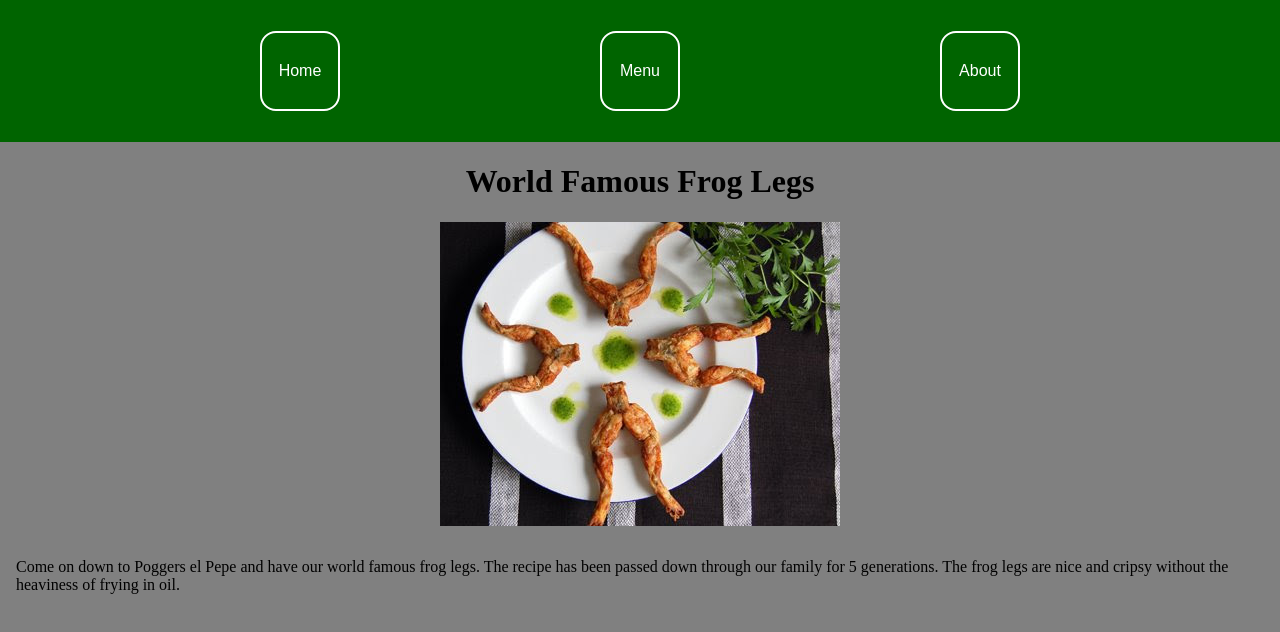
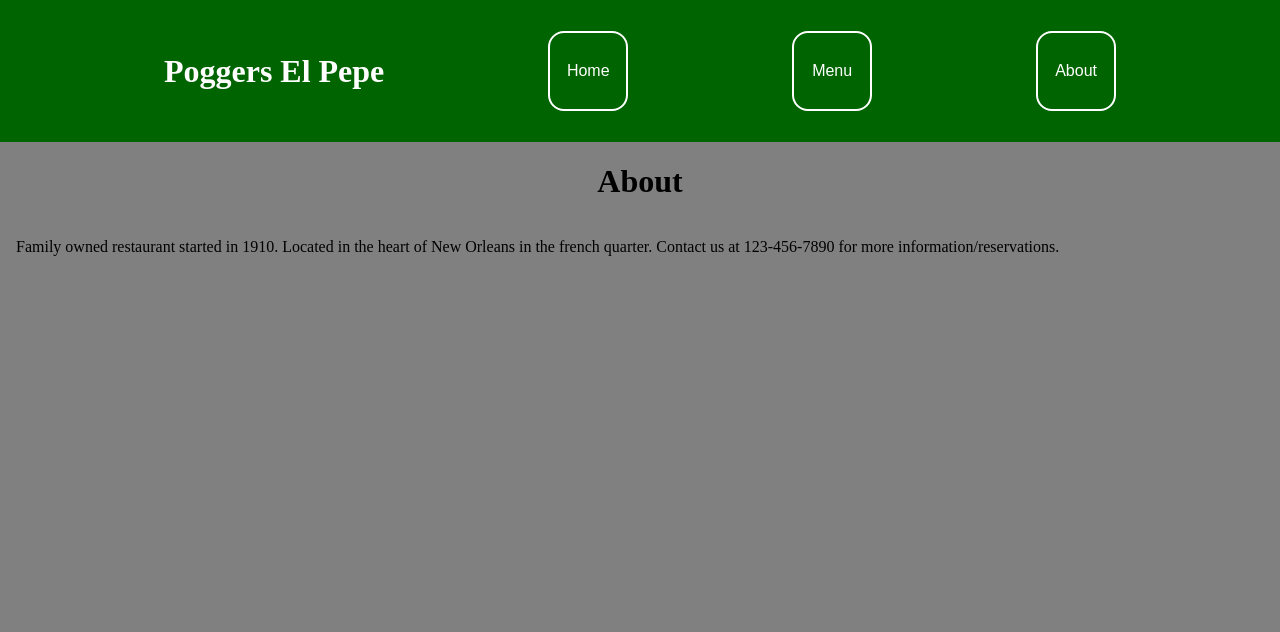
Before and after one commit to Adonuu/odin-restaurant, a website built with webpack: page src/index.html in a window 1280 px wide. Both pictures are taken after a click on the button "About". Built offline with nearby package versions, Linux system fonts and the light colour scheme.

Commit message:
created about module for about page added about page to tabbing logic added title to the nav header for the restaurant

```diff
--- /dev/null
+++ b/src/about.js
@@ -0,0 +1,12 @@
+export default function createAboutPage() {
+    let homeDiv = document.createElement("div");
+    let title = document.createElement("h1");
+    title.innerHTML = "About";
+    title.style.textAlign = "center";
+    homeDiv.appendChild(title);
+    let descr = document.createElement("p");
+    descr.innerHTML = "Family owned restaurant started in 1910. Located in the heart of New Orleans in the french quarter. Contact us at 123-456-7890 for more information/reservations."
+    descr.style.padding = "1em";
+    homeDiv.appendChild(descr);
+    return homeDiv;
+}
--- a/src/index.html
+++ b/src/index.html
@@ -8,6 +8,7 @@
 <body>
     <header>
         <nav>
+            <h1>Poggers El Pepe</h1>
             <button id="home">Home</button>
             <button id="menu">Menu</button>
             <button id="about">About</button>
@@ -57,5 +58,9 @@
     button:active {
         border-color: lightgreen;
     }
+    nav > h1 {
+        color: white;
+        font-size: 2rem;
+    }
 </style>
 </html>
--- a/src/index.js
+++ b/src/index.js
@@ -1,5 +1,6 @@
 import createHomePage from "./home";
 import createMenuPage from "./menu";
+import createAboutPage from "./about";
 
 const contentDiv = document.querySelector("#content");
 const homeBtn = document.querySelector("#home");
@@ -19,5 +20,11 @@ menuBtn.addEventListener("click", () => {
     contentDiv.appendChild(createMenuPage());
 });
 
+aboutBtn.addEventListener("click", () => {
+    // clear text content of page to be replaced
+    contentDiv.textContent = "";
+    contentDiv.appendChild(createAboutPage());
+})
+
 // on initialization of page load home page content
 contentDiv.appendChild(createHomePage());
```
